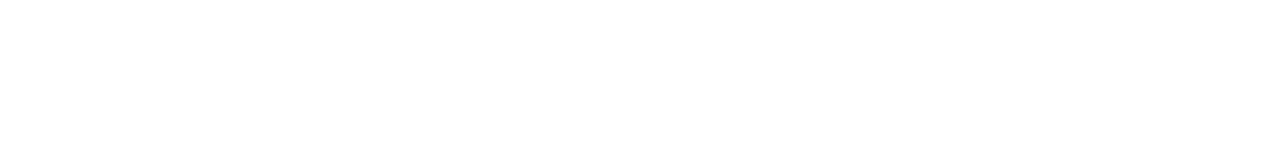
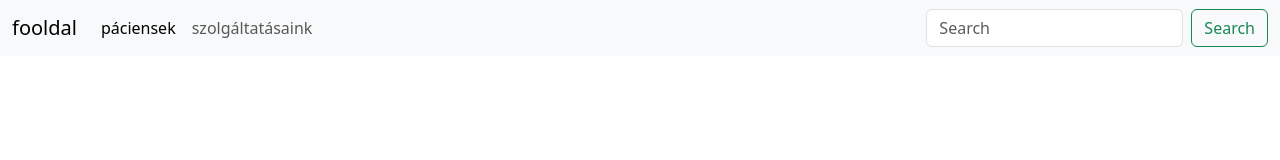
Before and after one commit to menschlich123/Mancs-Seg-ly, a plain HTML site: page layout.html in a window 1280 px wide. Drawn offline with nearby package versions, Linux system fonts and the light colour scheme.

Commit message:
kesz a navbar

```diff
--- a/layout.html
+++ b/layout.html
@@ -1,5 +1,5 @@
 <!doctype html>
-<html lang="en">
+<html lang="hu">
     <head>
         <title>Title</title>
         <!-- Required meta tags -->
@@ -20,7 +20,28 @@
 
     <body>
         <header>
-            <!-- place navbar here -->
+    <nav class="navbar navbar-expand-lg bg-body-tertiary">
+  <div class="container-fluid">
+    <a class="navbar-brand" href="index.html">fooldal</a>
+    <button class="navbar-toggler" type="button" data-bs-toggle="collapse" data-bs-target="#navbarSupportedContent" aria-controls="navbarSupportedContent" aria-expanded="false" aria-label="Toggle navigation">
+      <span class="navbar-toggler-icon"></span>
+    </button>
+    <div class="collapse navbar-collapse" id="navbarSupportedContent">
+      <ul class="navbar-nav me-auto mb-2 mb-lg-0">
+        <li class="nav-item">
+          <a class="nav-link active" aria-current="page" href="./paciensek.html">páciensek</a>
+        </li>
+        <li class="nav-item">
+          <a class="nav-link" href="./szolgaltatasok.html">szolgáltatásaink</a>
+        </li>
+      </ul>
+      <form class="d-flex" role="search">
+        <input class="form-control me-2" type="search" placeholder="Search" aria-label="Search"/>
+        <button class="btn btn-outline-success" type="submit">Search</button>
+      </form>
+    </div>
+  </div>
+</nav>
         </header>
         <main></main>
         <footer>
```
